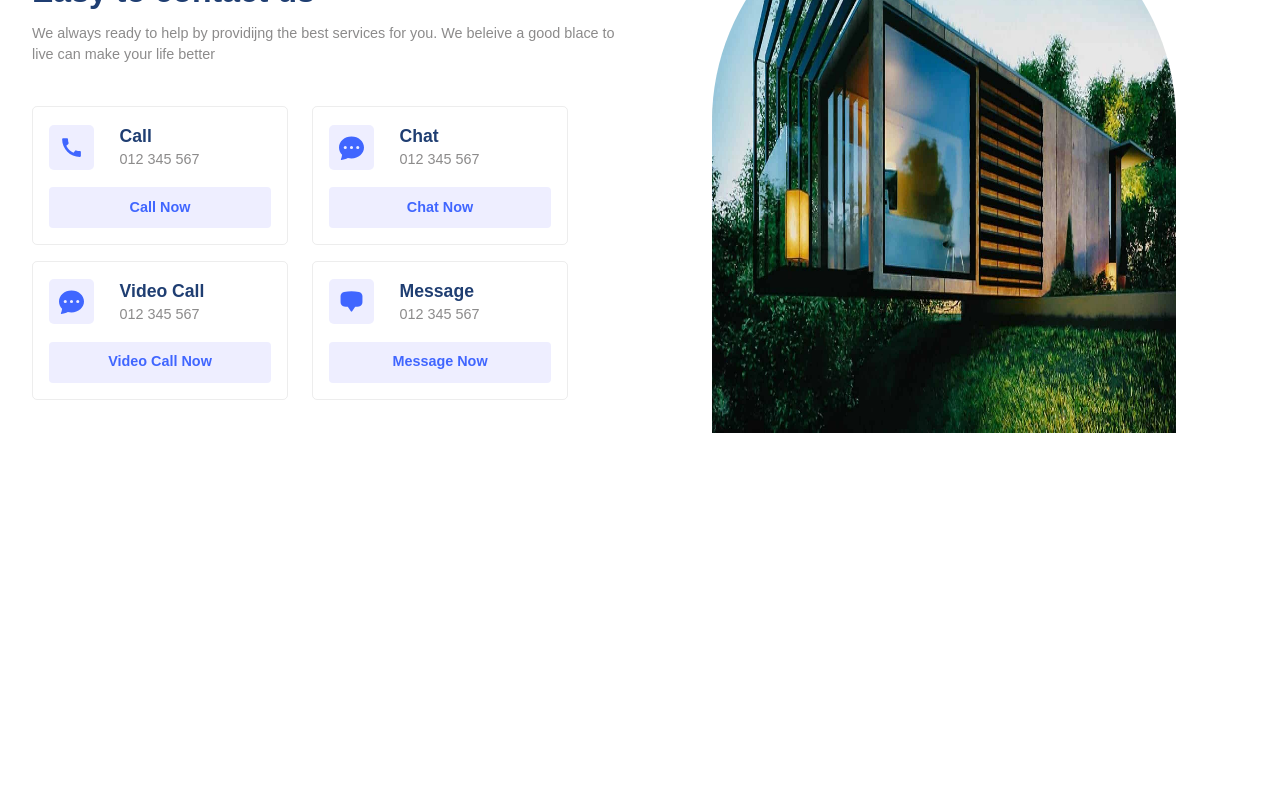
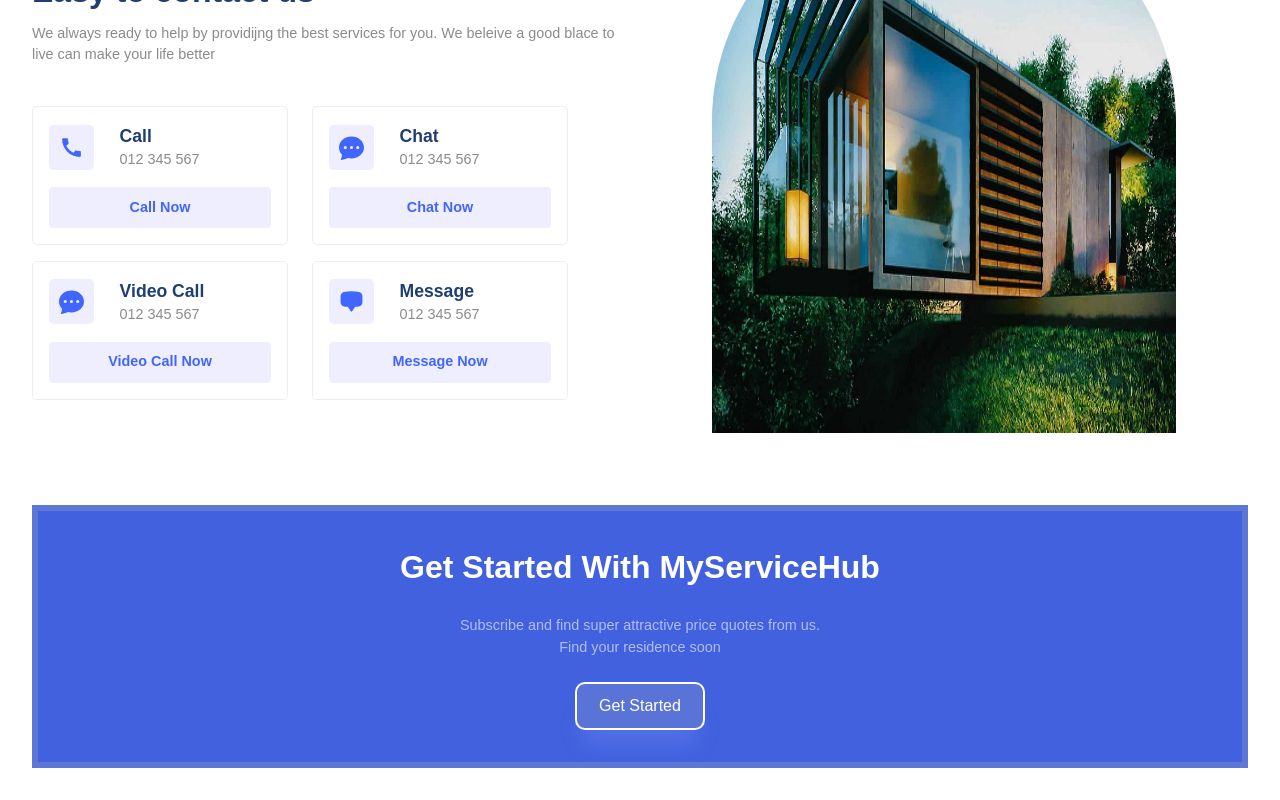
Before and after one commit to MannySotoRuiz/MyServiceHub-Web, a Next.js app: page / in a window 1280 px wide. Shown: the part 2057-2857 px from the top of the page. Before the commit the page ends 2530 px from the top, so only its background shows below. Built offline with nearby package versions, Linux system fonts and the light colour scheme.

Commit message:
created get started section

```diff
--- a/src/app/page.tsx
+++ b/src/app/page.tsx
@@ -5,6 +5,7 @@ import Header from "@/components/Header";
 import FeaturedRow from "@/components/FeaturedRow";
 import Value from "@/components/Value";
 import Contact from "@/components/Contact";
+import GetStarted from "@/components/GetStarted";
 
 export default function Home() {
   return (
@@ -95,6 +96,7 @@ export default function Home() {
       </section>
       <Value />
       <Contact />
+      <GetStarted />
     </main>
   );
 }
--- /dev/null
+++ b/src/components/GetStarted.tsx
@@ -0,0 +1,23 @@
+const GetStarted = () => {
+  return (
+    <section className="g-wrapper">
+      <div className="paddings innerWidth g-container">
+        <div className="flexColCenter inner-container gap-6 bg-[#4161df] p-8 border-[6px] border-[#5d77d6] text-center">
+          <span className="text-white font-semibold text-[2rem]">
+            Get Started With MyServiceHub
+          </span>
+          <span className="text-[0.9rem] text-[rgba(255,255,255,0.587)]">
+            Subscribe and find super attractive price quotes from us.
+            <br />
+            Find your residence soon
+          </span>
+          <button className="button">
+            <a href="mailto:sotoruiz.emmanuel@gmail.com">Get Started</a>
+          </button>
+        </div>
+      </div>
+    </section>
+  );
+};
+
+export default GetStarted;
--- a/src/styles/globals.css
+++ b/src/styles/globals.css
@@ -161,13 +161,12 @@ a {
   scale: 0.8;
 }
 
-/* .accordionItem {
-  background: white;
-  border: 0.8px solid rgba(128, 128, 128, 0.143);
-  border-radius: 8px;
-  overflow: hidden;
-  margin-bottom: 20px;
-} */
+.inner-container .button {
+  background: #5a73d7;
+  border: 2px solid white;
+  box-shadow: var(--shadow);
+  border-radius: 10px;
+}
 
 /* .r-buttons {
   position: absolute;
@@ -175,10 +174,6 @@ a {
   top: -2rem;
   right: 0;
   z-index: 9999999;
-}
-
-.swiper {
-
 } */
 
 /* media queries */
```
